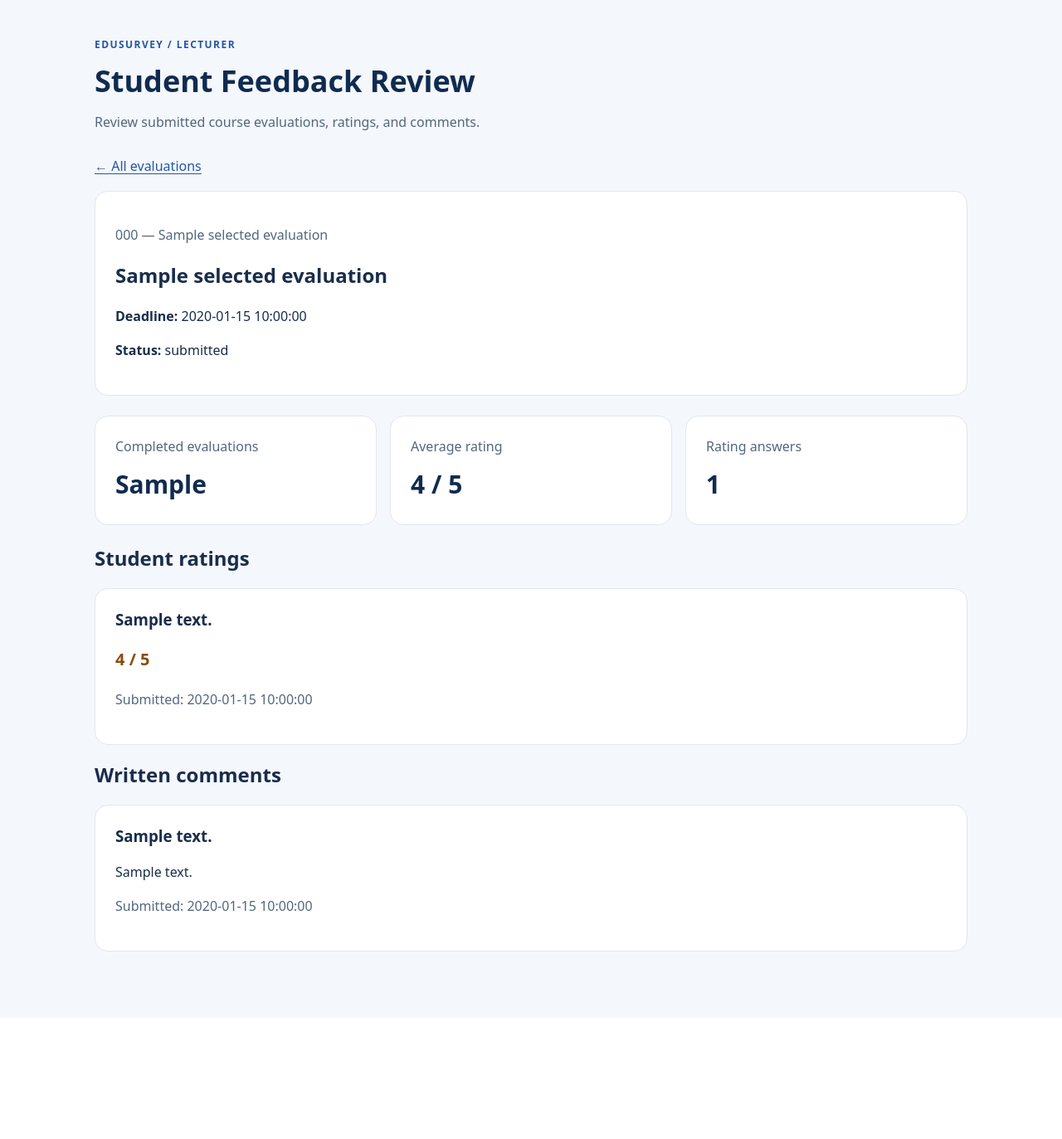
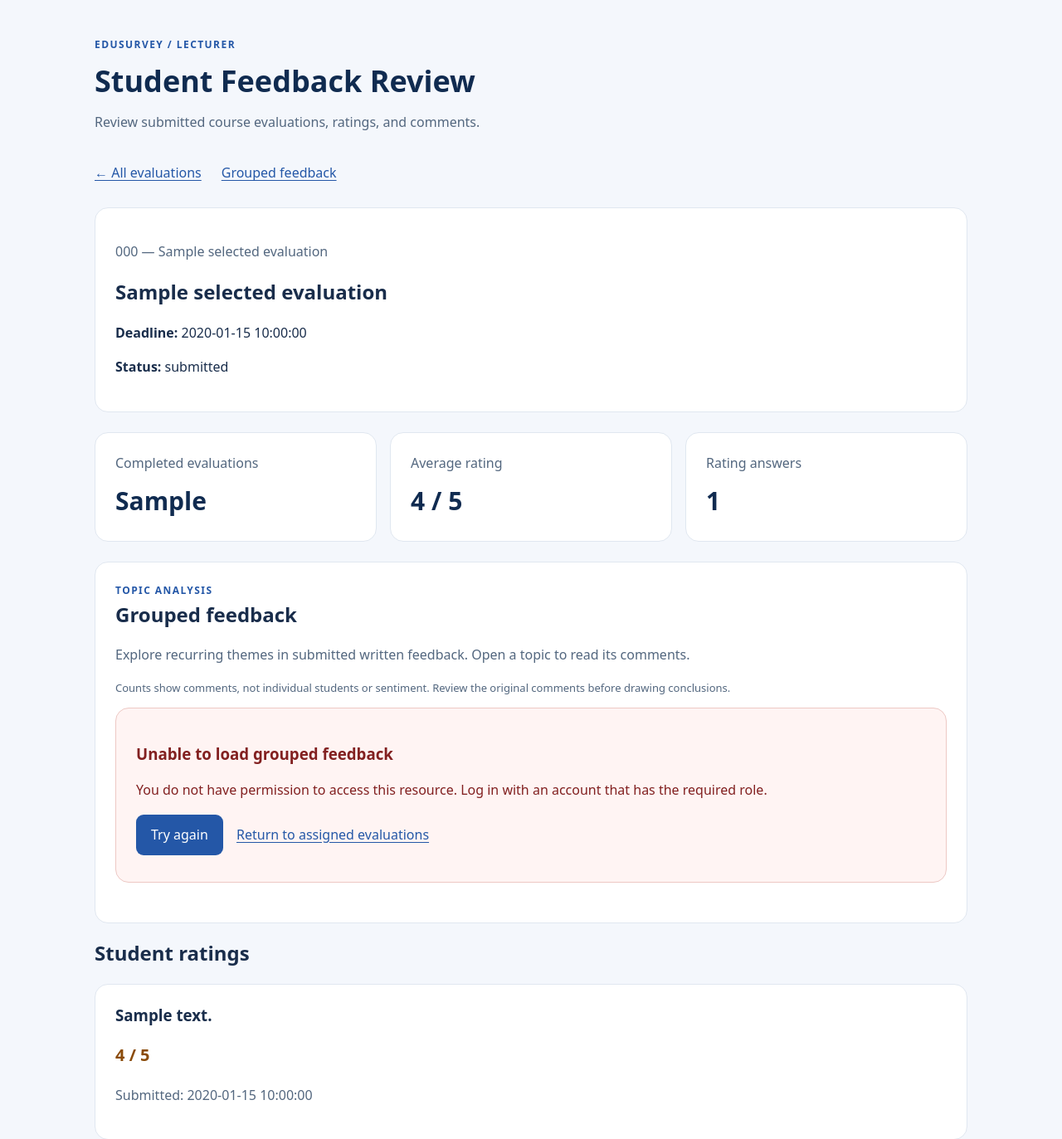
Before and after one commit to SE-FDA-NEU-AI66B/software-group4-topicB2, a Flask app: template src/templates/lecturer_feedback.html in a window 1280 px wide. Shown: the part 81-1454 px from the top of the page at 83% size. Before the commit the page ends 1228 px from the top, so only its background shows below. Run offline with Flask 3, Linux system fonts and the light colour scheme; the visitor is signed in with stand-in values (Sample User, id 1); the template is opened without the code that fills it: most values are stand-ins (such as "Sample title", 1, 10 or a date in 2020).

Commit message:
feat: add lecturer grouped feedback analysis (#27)

```diff
--- a/src/static/css/lecturer_feedback.css
+++ b/src/static/css/lecturer_feedback.css
@@ -31,3 +31,30 @@ p { overflow-wrap:anywhere; }
 .skip-link:focus { top:12px; }
 @media(max-width:650px) { main { padding:24px 16px 48px; } .workspace-header { padding:16px; gap:12px; } .stats { grid-template-columns:1fr; } .evaluation { align-items:flex-start; flex-direction:column; } .panel,.evaluation,.feedback-card,.stat { padding:20px; } }
 @media(prefers-reduced-motion:reduce) { * { scroll-behavior:auto; } }
+
+.feedback-navigation { display:flex; flex-wrap:wrap; gap:12px 24px; margin:20px 0; }
+.feedback-navigation a { padding:8px 0; }
+.topic-analysis { scroll-margin-top:24px; }
+.topic-analysis [hidden] { display:none; }
+.topic-heading-row { display:flex; justify-content:space-between; align-items:center; flex-wrap:wrap; gap:12px; }
+.topic-heading-row h2 { margin:4px 0; }
+.topic-heading-row .eyebrow { margin:0; }
+.topic-total { background:#edf4ff; color:#173e7b; padding:8px 12px; border-radius:8px; font-size:14px; font-weight:700; }
+.topic-total:empty { display:none; }
+.topic-guidance { font-size:13px; }
+.topic-groups { display:grid; grid-template-columns:repeat(2,minmax(0,1fr)); align-items:start; gap:16px; margin-top:24px; }
+.topic-card { border:1px solid #d5e1ef; border-radius:12px; background:#f9fbff; min-width:0; overflow:hidden; }
+.topic-card[open] { background:white; border-color:#7c9fc9; }
+.topic-summary { display:grid; grid-template-columns:minmax(0,1fr) auto; gap:12px; padding:20px; cursor:pointer; min-height:44px; list-style:none; }
+.topic-summary::-webkit-details-marker { display:none; }
+.topic-summary::after { content:"+"; grid-column:2; grid-row:3; justify-self:end; color:#2457a7; font-weight:800; }
+.topic-card[open] > .topic-summary::after { content:"−"; }
+.topic-title { font-weight:750; overflow-wrap:anywhere; }
+.topic-count { color:#173e7b; font-weight:700; font-size:13px; align-self:center; }
+.topic-track { grid-column:1 / -1; height:6px; border-radius:4px; background:#e1eaf6; overflow:hidden; }
+.topic-bar { display:block; height:100%; background:#2457a7; border-radius:inherit; }
+.topic-share { grid-column:1; font-size:12px; color:#53677f; }
+.topic-comments { list-style:none; padding:0 20px; margin:0; }
+.topic-comment { border-top:1px solid #e0e7f0; padding:16px 0; font-size:15px; line-height:1.65; white-space:pre-wrap; overflow-wrap:anywhere; }
+.topic-analysis .error .button { border:0; font:inherit; cursor:pointer; margin-right:12px; margin-bottom:8px; }
+@media(max-width:650px) { .topic-groups { grid-template-columns:1fr; } .topic-summary { padding:16px; } .topic-comments { padding:0 16px; } }
--- /dev/null
+++ b/src/static/js/grouped_feedback.js
@@ -0,0 +1,100 @@
+"use strict";
+
+document.addEventListener("DOMContentLoaded", () => {
+    const root = document.getElementById("topic-analysis");
+    if (!root) return;
+    const loading = document.getElementById("topic-loading");
+    const error = document.getElementById("topic-error");
+    const message = document.getElementById("topic-error-message");
+    const empty = document.getElementById("topic-empty");
+    const groups = document.getElementById("topic-groups");
+    const total = document.getElementById("topic-total");
+    const retry = document.getElementById("topic-retry");
+    const supported = ["Course Content", "Teaching Delivery", "Workload", "Assessment", "Other"];
+    let pending = false;
+
+    function make(tag, className, text) {
+        const element = document.createElement(tag);
+        element.className = className;
+        if (text !== undefined) element.textContent = text;
+        return element;
+    }
+
+    function render(topics) {
+        const populated = topics.filter(topic => topic.count > 0)
+            .sort((a, b) => b.count - a.count || supported.indexOf(a.topic) - supported.indexOf(b.topic));
+        const count = populated.reduce((sum, topic) => sum + topic.count, 0);
+        total.textContent = `${count} ${count === 1 ? "comment" : "comments"} · ${populated.length} ${populated.length === 1 ? "topic" : "topics"}`;
+        empty.hidden = count !== 0;
+        for (const topic of populated) {
+            const card = make("details", "topic-card");
+            card.dataset.topic = topic.topic;
+            const summary = make("summary", "topic-summary");
+            const label = make("span", "topic-title", topic.topic);
+            const badge = make("span", "topic-count", `${topic.count} ${topic.count === 1 ? "comment" : "comments"}`);
+            const share = Math.round(topic.count / count * 100);
+            const proportion = make("span", "topic-share", `${share}% of comments · View comments`);
+            const track = make("span", "topic-track");
+            track.setAttribute("aria-hidden", "true");
+            const bar = make("span", "topic-bar");
+            bar.style.width = `${share}%`;
+            track.append(bar);
+            summary.append(label, badge, track, proportion);
+            const comments = make("ul", "topic-comments");
+            comments.setAttribute("aria-label", `${topic.topic} comments`);
+            card.append(summary, comments);
+            // Mount comment text only while expanded, keeping long evaluations manageable.
+            card.addEventListener("toggle", () => {
+                comments.replaceChildren();
+                if (card.open) {
+                    for (const text of topic.comments) comments.append(make("li", "topic-comment", text));
+                }
+            });
+            groups.append(card);
+        }
+    }
+
+    async function load() {
+        if (pending) return;
+        pending = true;
+        root.setAttribute("aria-busy", "true");
+        retry.disabled = true;
+        loading.hidden = false;
+        error.hidden = true;
+        empty.hidden = true;
+        total.textContent = "";
+        groups.replaceChildren();
+        try {
+            const response = await fetch(`/api/evaluations/${encodeURIComponent(root.dataset.evaluationId)}/feedback/topics`, {
+                credentials: "same-origin", cache: "no-store", headers: {Accept: "application/json"}
+            });
+            if (response.status === 401) {
+                window.location.replace("/login");
+                return;
+            }
+            const data = await response.json();
+            if (!response.ok) {
+                throw new Error(`${data?.error?.message || "The analysis service could not load this feedback."} ${data?.error?.action || "Try again or return to your assigned evaluations."}`);
+            }
+            if (!Array.isArray(data.topics) || data.topics.length !== supported.length ||
+                new Set(data.topics.map(topic => topic?.topic)).size !== supported.length ||
+                !data.topics.every(topic => supported.includes(topic?.topic) && Number.isInteger(topic.count) && topic.count >= 0 &&
+                    Array.isArray(topic.comments) && topic.count === topic.comments.length && topic.comments.every(text => typeof text === "string" && text.trim()))) {
+                throw new Error("The service returned incomplete topic data. Try again; contact your administrator if it continues.");
+            }
+            render(data.topics);
+        } catch (failure) {
+            message.textContent = failure instanceof TypeError || failure instanceof SyntaxError
+                ? "Unable to retrieve grouped feedback. The connection or service response failed. Check your connection and try again."
+                : failure.message;
+            error.hidden = false;
+        } finally {
+            pending = false;
+            retry.disabled = false;
+            loading.hidden = true;
+            root.setAttribute("aria-busy", "false");
+        }
+    }
+    retry.addEventListener("click", load);
+    load();
+});
--- a/src/templates/lecturer_feedback.html
+++ b/src/templates/lecturer_feedback.html
@@ -47,7 +47,10 @@
             {% endif %}
         </section>
     {% elif selected_evaluation %}
-        <p><a href="/lecturer/feedback">&larr; All evaluations</a></p>
+        <nav class="feedback-navigation" aria-label="Feedback sections">
+            <a href="/lecturer/feedback">&larr; All evaluations</a>
+            <a href="#topic-analysis">Grouped feedback</a>
+        </nav>
 
         <section class="panel" aria-label="Selected evaluation">
             <p class="muted">
@@ -85,6 +88,32 @@
                 <span class="muted">Rating answers</span>
                 <strong>{{ rating_count }}</strong>
             </div>
+        </section>
+
+        <section id="topic-analysis" class="topic-analysis panel" aria-labelledby="topic-heading"
+                 data-evaluation-id="{{ selected_evaluation['id'] }}" aria-busy="true">
+            <div class="topic-heading-row">
+                <div>
+                    <p class="eyebrow">TOPIC ANALYSIS</p>
+                    <h2 id="topic-heading">Grouped feedback</h2>
+                </div>
+                <p id="topic-total" class="topic-total" role="status" aria-live="polite"></p>
+            </div>
+            <p class="muted">Explore recurring themes in submitted written feedback. Open a topic to read its comments.</p>
+            <p class="topic-guidance muted">Counts show comments, not individual students or sentiment. Review the original comments before drawing conclusions.</p>
+            <p id="topic-loading" role="status">Loading grouped feedback…</p>
+            <div id="topic-error" class="error" role="alert" hidden>
+                <h3>Unable to load grouped feedback</h3>
+                <p id="topic-error-message"></p>
+                <button id="topic-retry" class="button" type="button">Try again</button>
+                <a href="/lecturer/feedback">Return to assigned evaluations</a>
+            </div>
+            <div id="topic-empty" class="empty" role="status" hidden>
+                <h3>No written feedback to group yet</h3>
+                <p>Only submitted, non-empty written answers appear here. Ratings and draft answers do not create topic groups. Return after students submit comments.</p>
+            </div>
+            <div id="topic-groups" class="topic-groups"></div>
+            <noscript><p>Topic analysis requires JavaScript. Individual ratings and written comments remain available below.</p></noscript>
         </section>
 
         {% if completed_responses == 0 %}
@@ -184,6 +213,9 @@
         </section>
     {% endif %}
 </main>
+{% if selected_evaluation and not error_message %}
+<script src="{{ url_for('static', filename='js/grouped_feedback.js') }}" defer></script>
+{% endif %}
 <script src="{{ url_for('static', filename='js/session.js') }}" defer></script>
 </body>
 </html>
```
Also changed, not shown: docs/testing.md (+28 -0 lines), docs/ui.md (+27 -0 lines), tests/test_p0_browser_contracts.py (+155 -2 lines), 2 other files.
